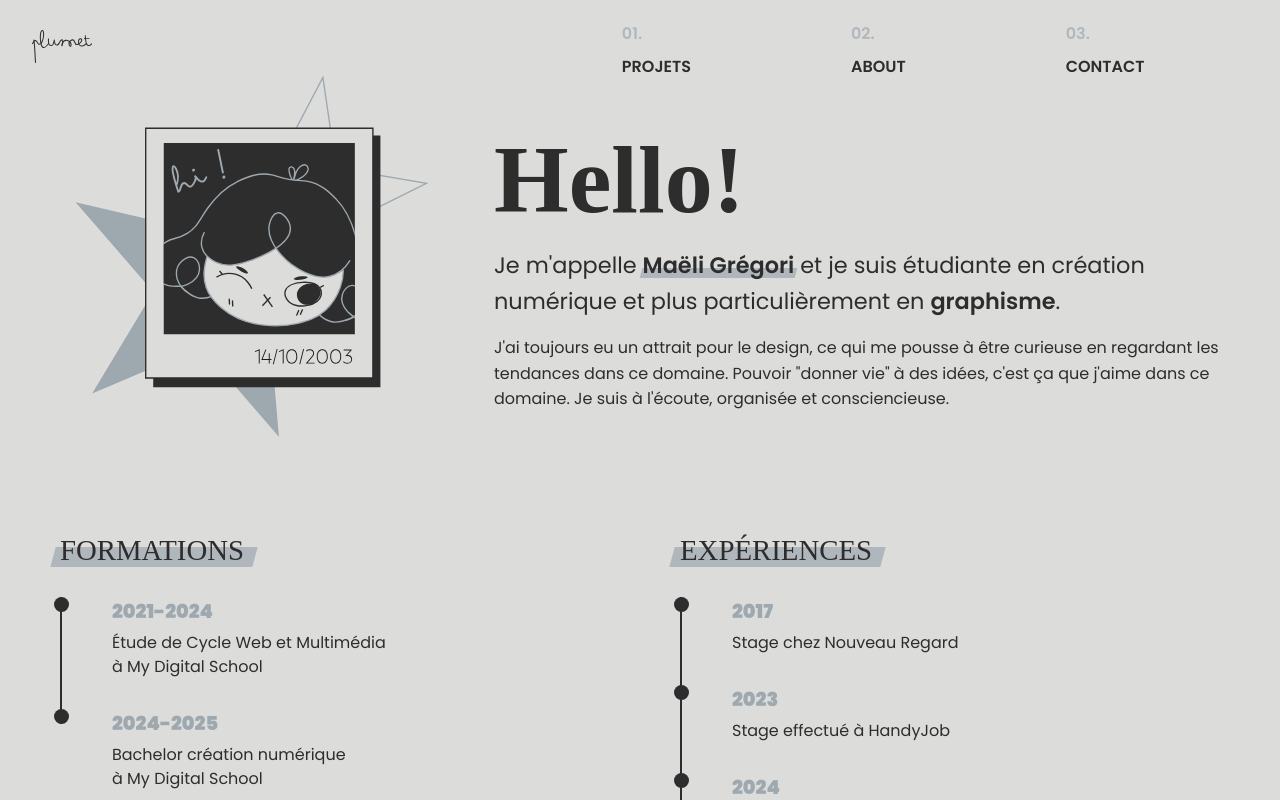
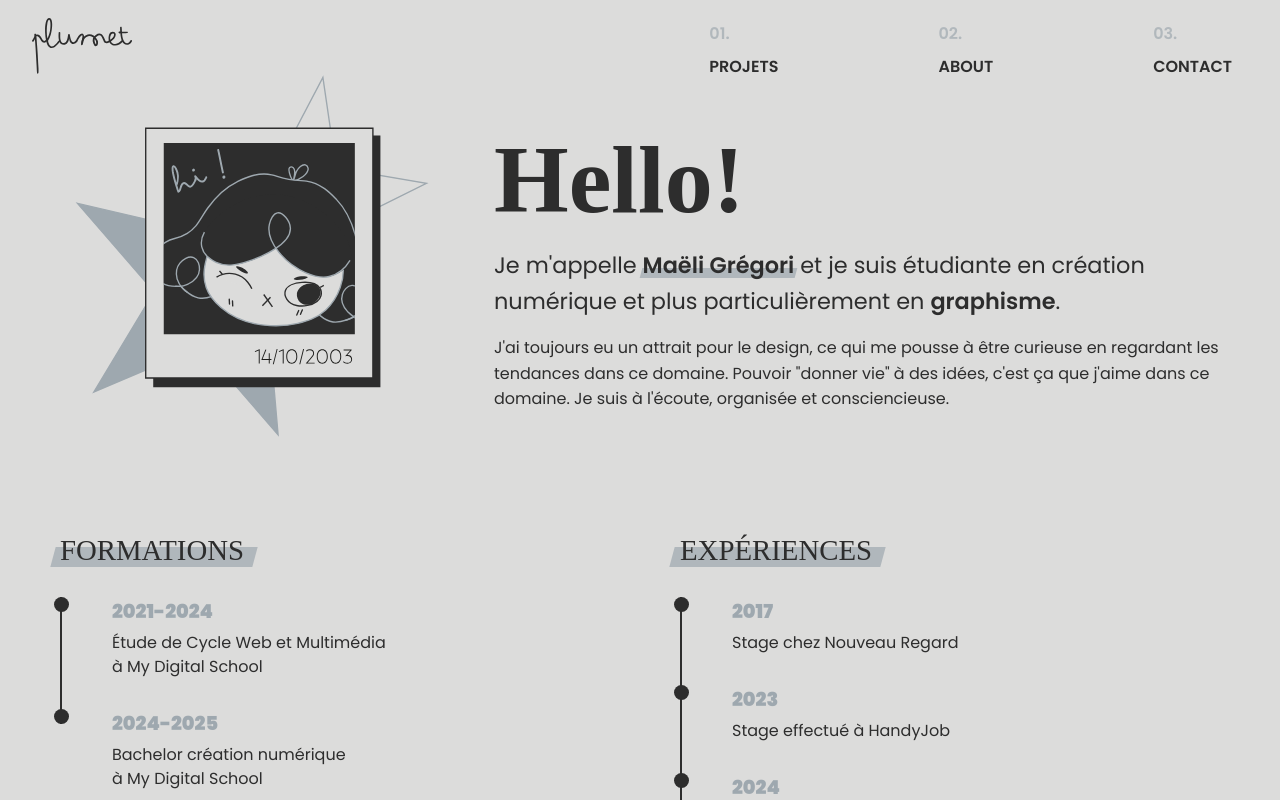
Before and after one commit to lschvn/maeli-portfolio, a Nuxt app: page /about in a window 1280 px wide. Shown: the top 800 px of the page. Built offline with nearby package versions, Linux system fonts and the light colour scheme; a web font is replaced by a local one.

Commit message:
fix(Header.vue): increase logo size and adjust navigation width

```diff
--- a/app/components/App/Header.vue
+++ b/app/components/App/Header.vue
@@ -110,7 +110,7 @@ onMounted(() => {
 
 /* Limite la taille du logo */
 .logo-and-title svg {
-  max-width: 60px;
+  max-width: 100px;
   height: auto;
   margin-right: 1rem;
 }
@@ -124,7 +124,6 @@ onMounted(() => {
 }
 
 .navigation {
-  width: 60%;
   position: relative;
   z-index: 20;
 }
```
